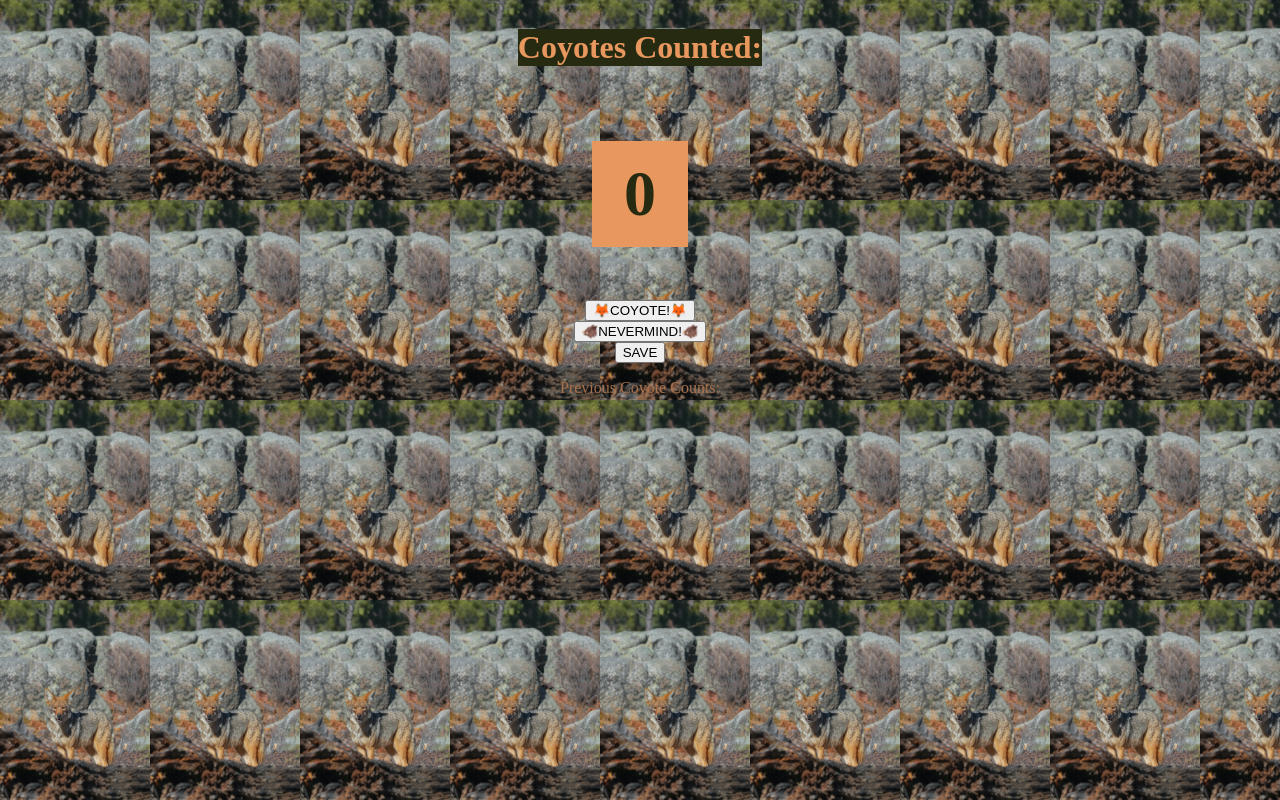
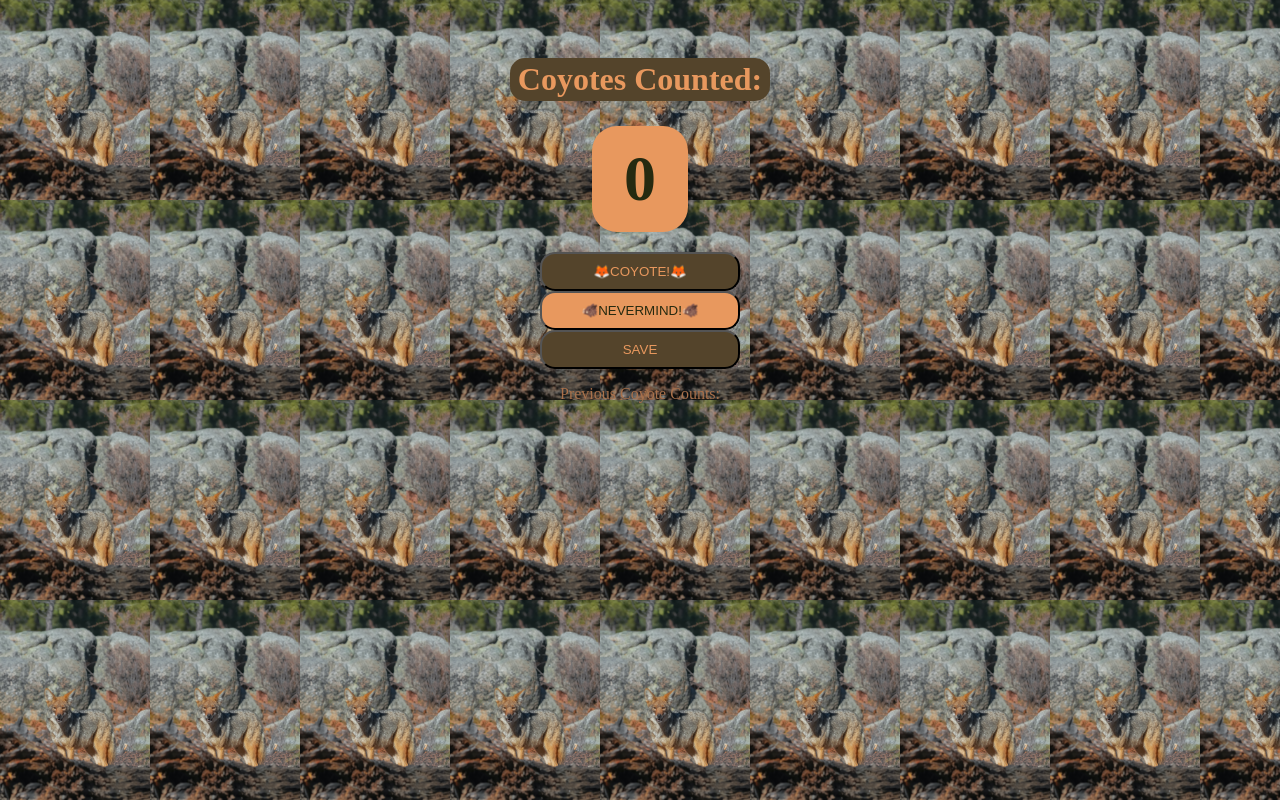
Before and after one commit to joshua-rowan/coyote-counter, a plain HTML site: page index.html in a window 1280 px wide. Drawn offline with Linux system fonts and the light colour scheme.

Commit message:
button styling initial commit

```diff
--- a/style.css
+++ b/style.css
@@ -8,8 +8,11 @@ body {
 }
 
 h1 {
-    background-color: #262A10;
+    background-color: #54442B;
     color: #E8985E;
+    padding: 0.1em 0.25em 0.1em 0.25em;
+    border-radius: 15px;
+    margin: 50px 0px 10px 0px;
 }
 
 h2 {
@@ -17,4 +20,27 @@ h2 {
     color: #262A10;
     font-size: 4em;
     padding: 0.25em 0.5em 0.25em 0.5em;
+    border-radius: 25px;
+    margin: 15px 10px 20px 10px;
 }
+
+button {
+    width: 15em;
+    padding: 10px 0px 10px 0px;
+    border-radius: 15px;
+}
+
+#counter-btn {
+    background-color: #54442B;
+    color: #E8985E;
+}
+
+#subtractor-btn {
+    background-color: #E8985E;
+    color: #262A10;
+}
+
+#save-btn {
+    background-color: #54442B;
+    color: #E8985E;
+}
```
